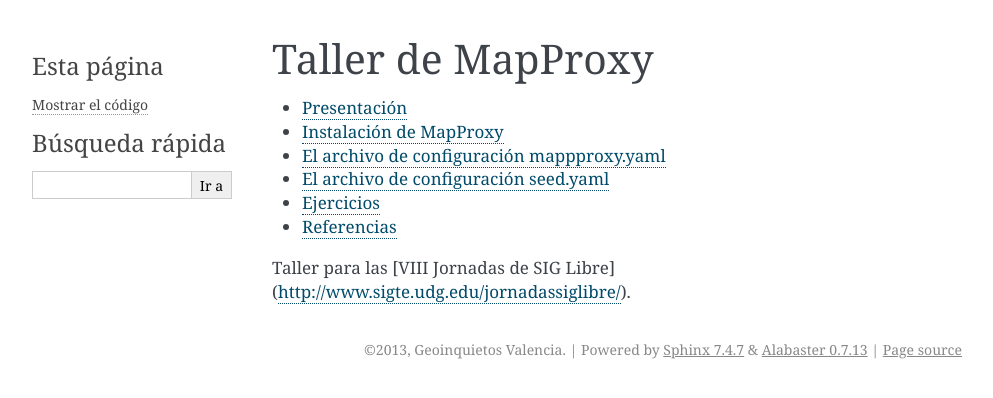
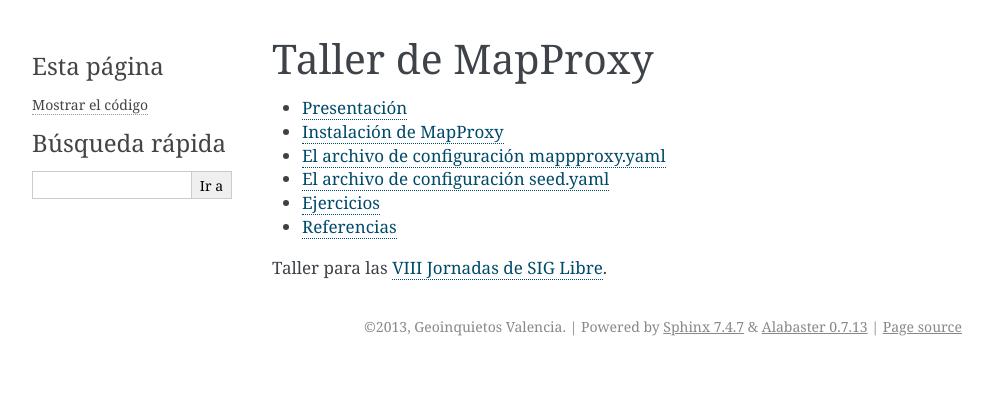
Before and after one commit to geoinquietosvlc/mapproxy-workshop, a Sphinx documentation site: the page built from doc/source/index.rst, in a window 1280 px wide. Shown: the top 398 px of the page, without its empty margins (148-1141 px from the left). Built offline with Sphinx 7.4.7, drawn with Linux system fonts in a browser that asks for light colours.

Commit message:
Update index.rst

```diff
--- a/doc/source/index.rst
+++ b/doc/source/index.rst
@@ -12,4 +12,4 @@
    referencias.rst
 
 
-Taller para las [VIII Jornadas de SIG Libre](http://www.sigte.udg.edu/jornadassiglibre/).
+Taller para las `VIII Jornadas de SIG Libre <http://www.sigte.udg.edu/jornadassiglibre/>`_.
```
